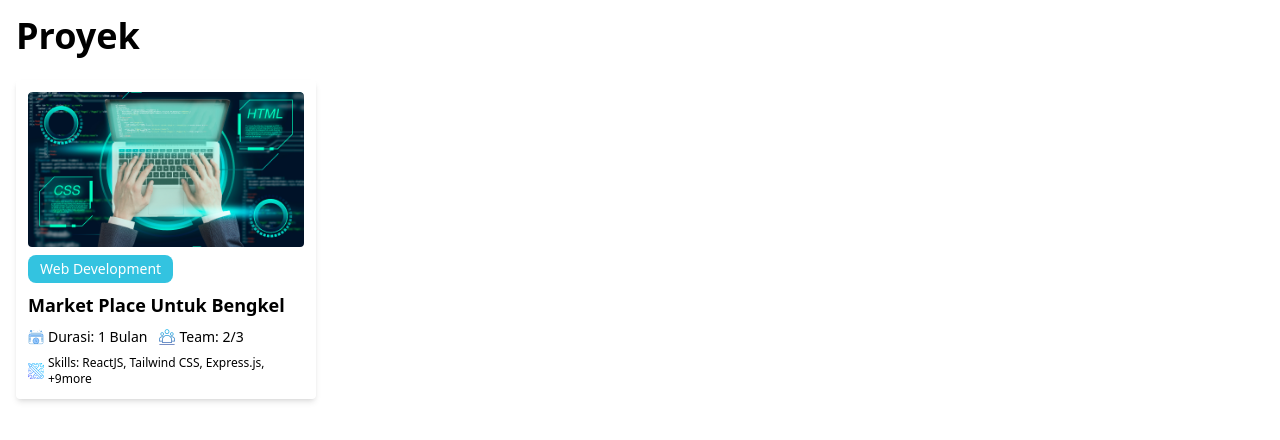
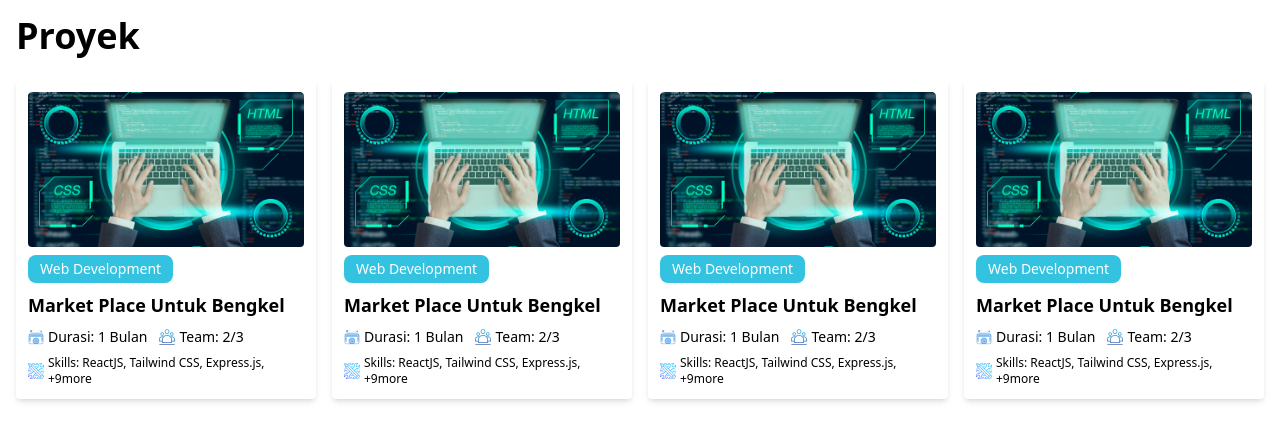
Before and after one commit to fthrosi/CodeFusion-BisaBersama, a React (Vite) app: page /proyek in a window 1280 px wide. Shown: the top 440 px of the page. Built offline with nearby package versions, Linux system fonts and the light colour scheme.

Commit message:
make loop for data

```diff
--- a/src/pages/Proyek/Proyek.jsx
+++ b/src/pages/Proyek/Proyek.jsx
@@ -7,7 +7,6 @@ export default function Proyek() {
 
   const OpenModal = () => setIsOpenModal(true);
   const closeModal = () => setIsOpenModal(false);
-
   return (
     <>
       <section className="p-4 max-w-7xl mx-auto">
@@ -18,7 +17,9 @@ export default function Proyek() {
         </div>
 
         <div className="grid grid-cols-1 sm:grid-cols-2 md:grid-cols-3 lg:grid-cols-4 gap-4">
+          {[1, 2, 3, 4].map((index) => (
             <div
+              key={index}
               className="w-full shadow-md rounded p-3 hover:cursor-pointer hover:shadow-lg transition-all duration-300 hover:-translate-y-2"
               onClick={OpenModal}
             >
@@ -64,6 +65,7 @@ export default function Proyek() {
                 </div>
               </div>
             </div>
+          ))}
         </div>
       </section>
 
```
Lines whose indentation alone changed are shown as unchanged.
